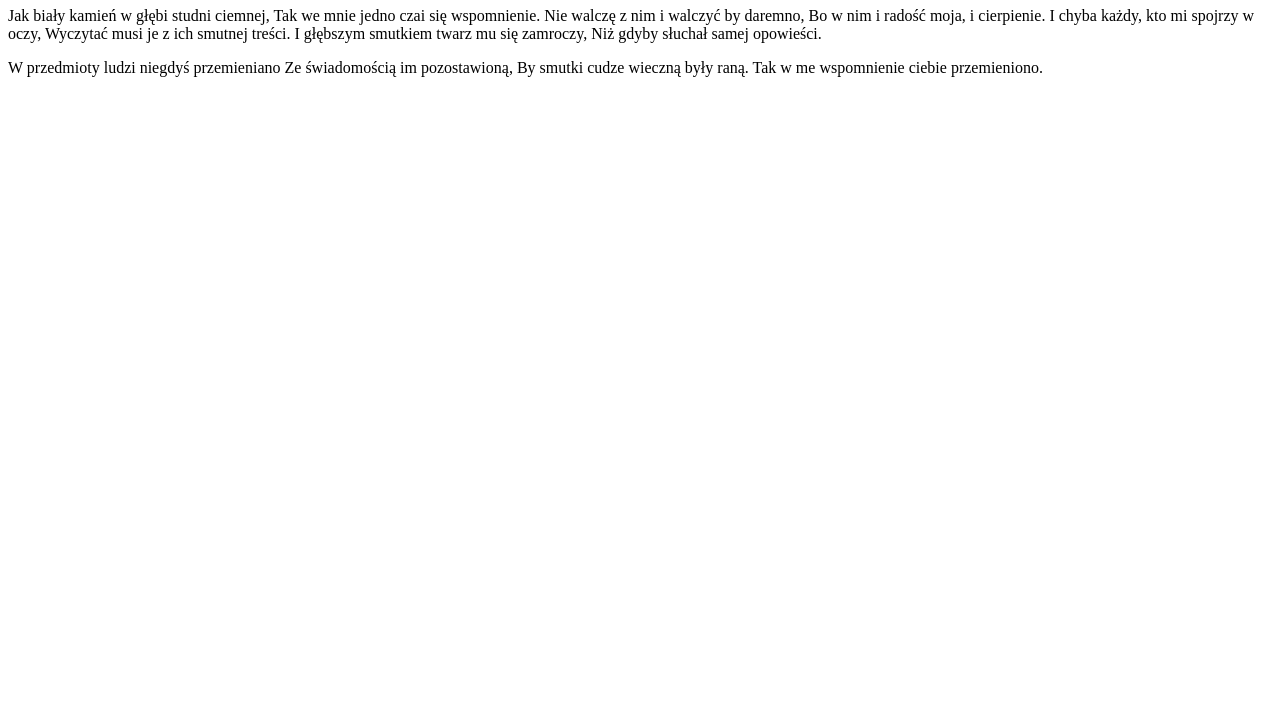
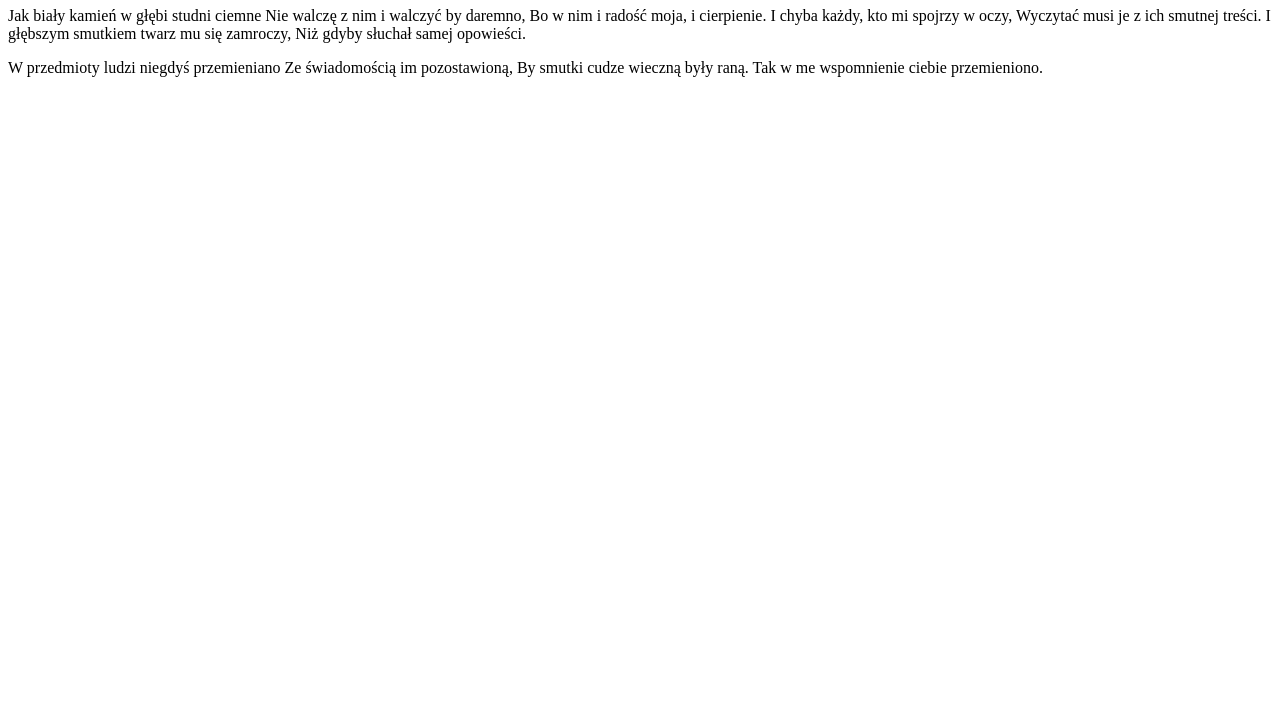
Before and after one commit to adamr8484/learning-git, a plain HTML site: page index.html in a window 1280 px wide. Shown: the part 73-800 px from the top of the page. Drawn offline with Linux system fonts and the light colour scheme; files that its build step writes are made by us from their sources.

Commit message:
Modified text index.html

```diff
--- a/index.html
+++ b/index.html
@@ -7,9 +7,8 @@
   </head>
   <body>
     <h1>Jak biały kamień</h1>
-    <p>Jak bia­ły ka­mień w głę­bi stud­ni ciem­nej,
-      Tak we mnie jed­no czai się wspo­mnie­nie.
-      Nie wal­czę z nim i wal­czyć by da­rem­no,
+    <p>Jak bia­ły ka­mień w głę­bi stud­ni ciem­ne
+     Nie wal­czę z nim i wal­czyć by da­rem­no,
       Bo w nim i ra­dość moja, i cier­pie­nie.
       I chy­ba każ­dy, kto mi spoj­rzy w oczy,
       Wy­czy­tać musi je z ich smut­nej tre­ści.
```
